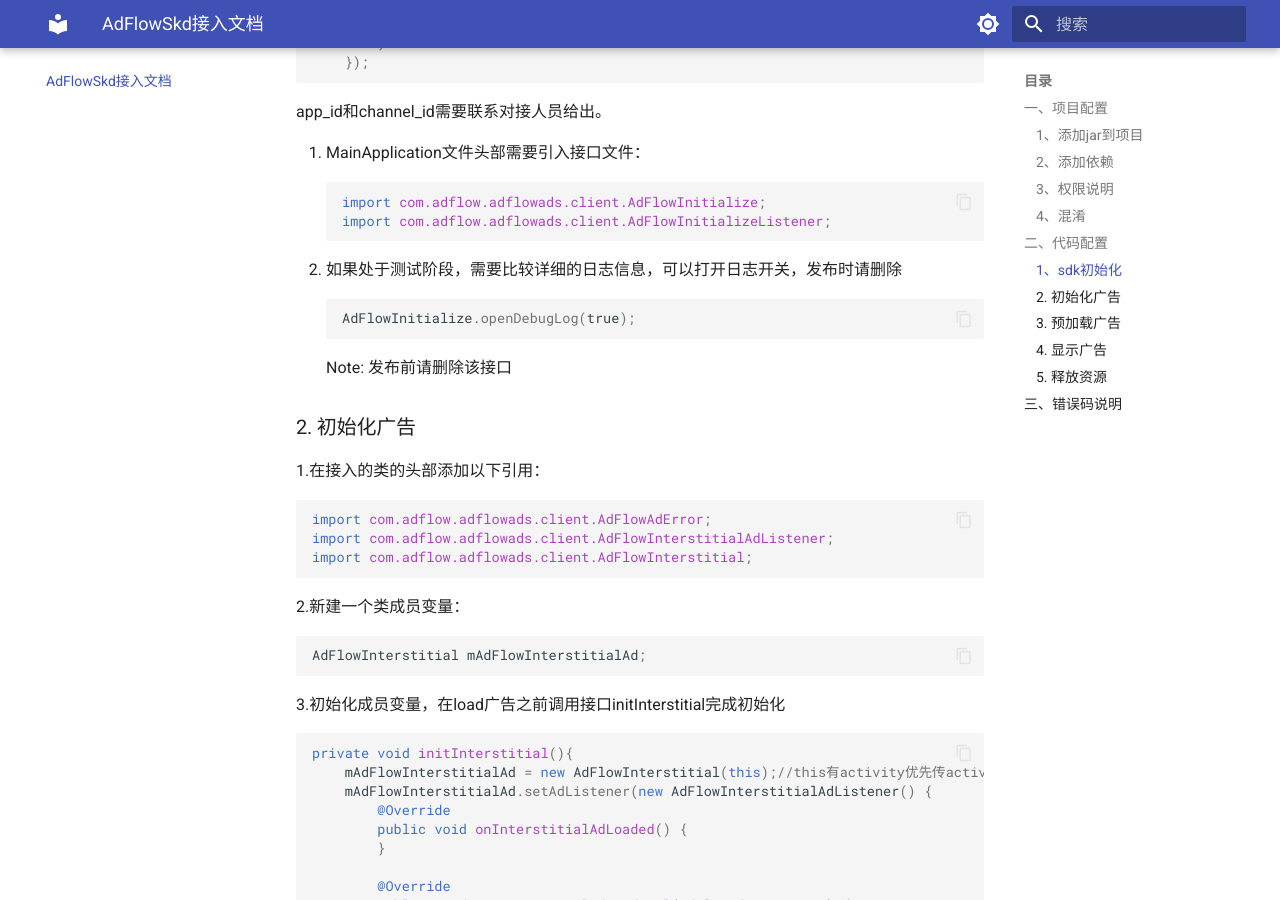
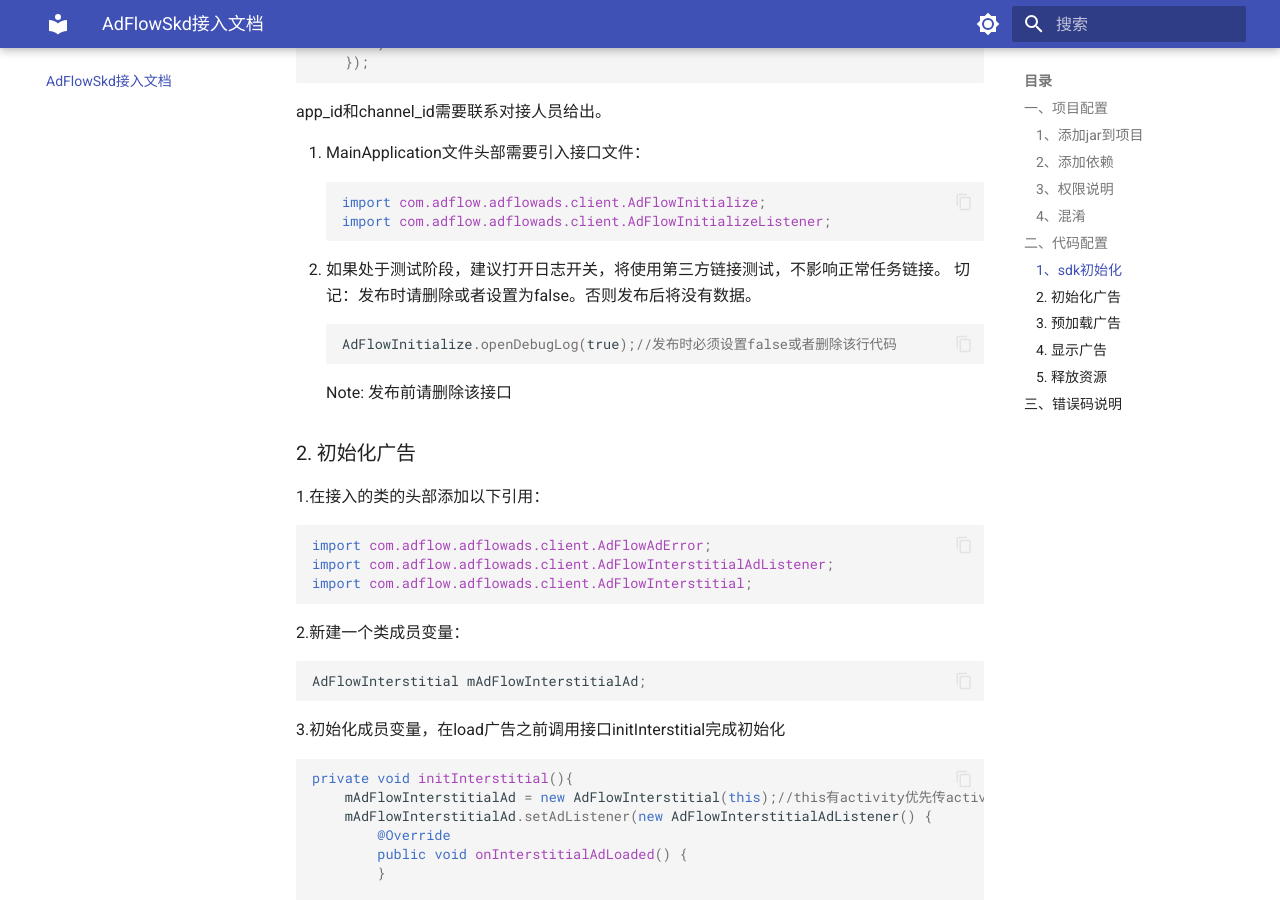
Before and after one commit to adflowsdk/AdFlowJarSdkDoc, an MkDocs documentation site: the page built from docs/index.md, in a window 1280 px wide and 900 px high, scrolled down 1670 px. Built offline with MkDocs 1.6.1 and Material for MkDocs 9.7.7, drawn with Linux system fonts in a browser that asks for light colours; comment, search, counter and statistics services are not loaded.

Commit message:
update debug info

````diff
--- a/docs/index.md
+++ b/docs/index.md
@@ -77,9 +77,10 @@ import com.adflow.adflowads.client.AdFlowInitialize;
 import com.adflow.adflowads.client.AdFlowInitializeListener;
 
 ```
-4. 如果处于测试阶段，需要比较详细的日志信息，可以打开日志开关，发布时请删除
+4. 如果处于测试阶段，建议打开日志开关，将使用第三方链接测试，不影响正常任务链接。
+切记：发布时请删除或者设置为false。否则发布后将没有数据。
 ```java
-AdFlowInitialize.openDebugLog(true);
+AdFlowInitialize.openDebugLog(true);//发布时必须设置false或者删除该行代码
 ```
 Note: 发布前请删除该接口
 
````
Also changed, not shown: site/index.html, site/search/search_index.json, site/sitemap.xml, 1 other file.
